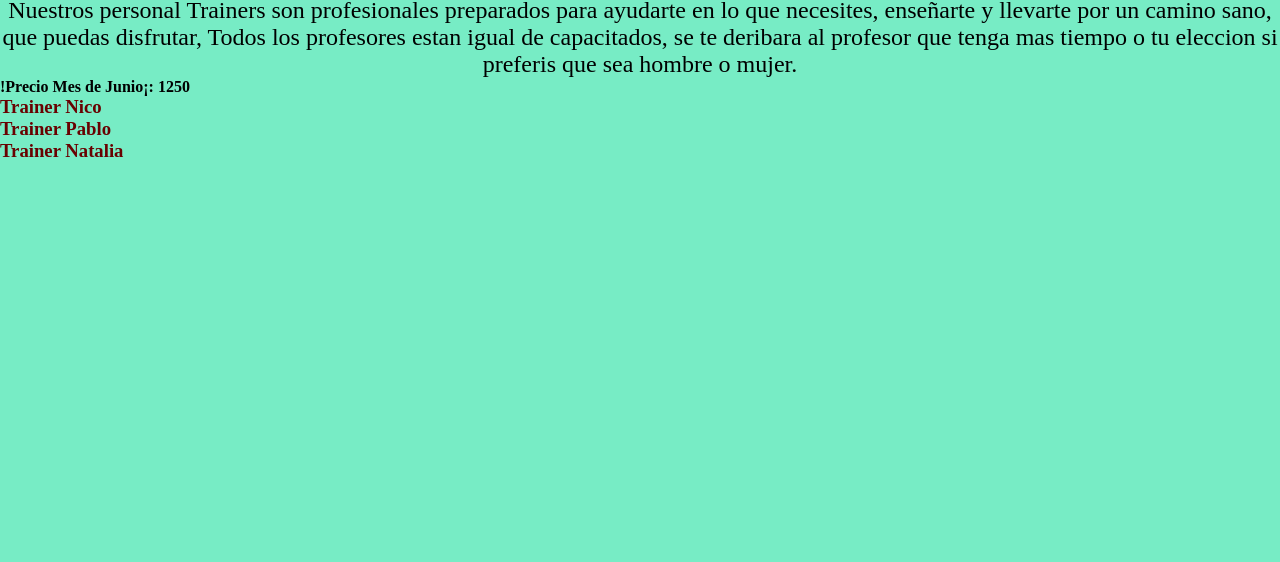
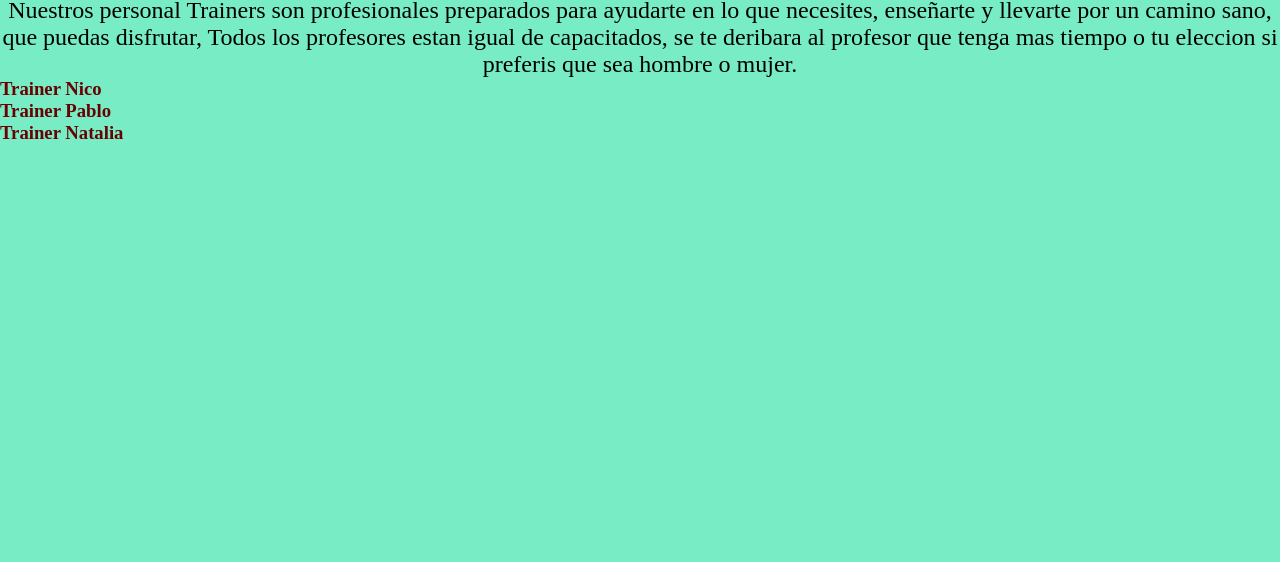
Before and after one commit to FabriZabala/proyecto-coder, a plain HTML site: page Desktop/Proyecto1/personaltrainer.html in a window 1280 px wide. Shown: the part 238-800 px from the top of the page. Drawn offline with Linux system fonts and the light colour scheme; a web font is replaced by a local one.

Commit message:
modificacion Personaltrainer

```diff
--- a/Desktop/Proyecto1/personaltrainer.html
+++ b/Desktop/Proyecto1/personaltrainer.html
@@ -29,7 +29,6 @@
             llevarte por un camino  sano, que puedas disfrutar, Todos los profesores estan igual de capacitados,
             se te deribara al profesor que tenga mas tiempo o tu eleccion si preferis que sea hombre o mujer.
         </p>
-        <strong>!Precio Mes de Junio¡: 1250</strong>
         <h3 class="trainer">Trainer Nico</h3>
         <h3 class="trainer">Trainer Pablo</h3>
         <h3 class="trainer">Trainer Natalia</h3>
```
